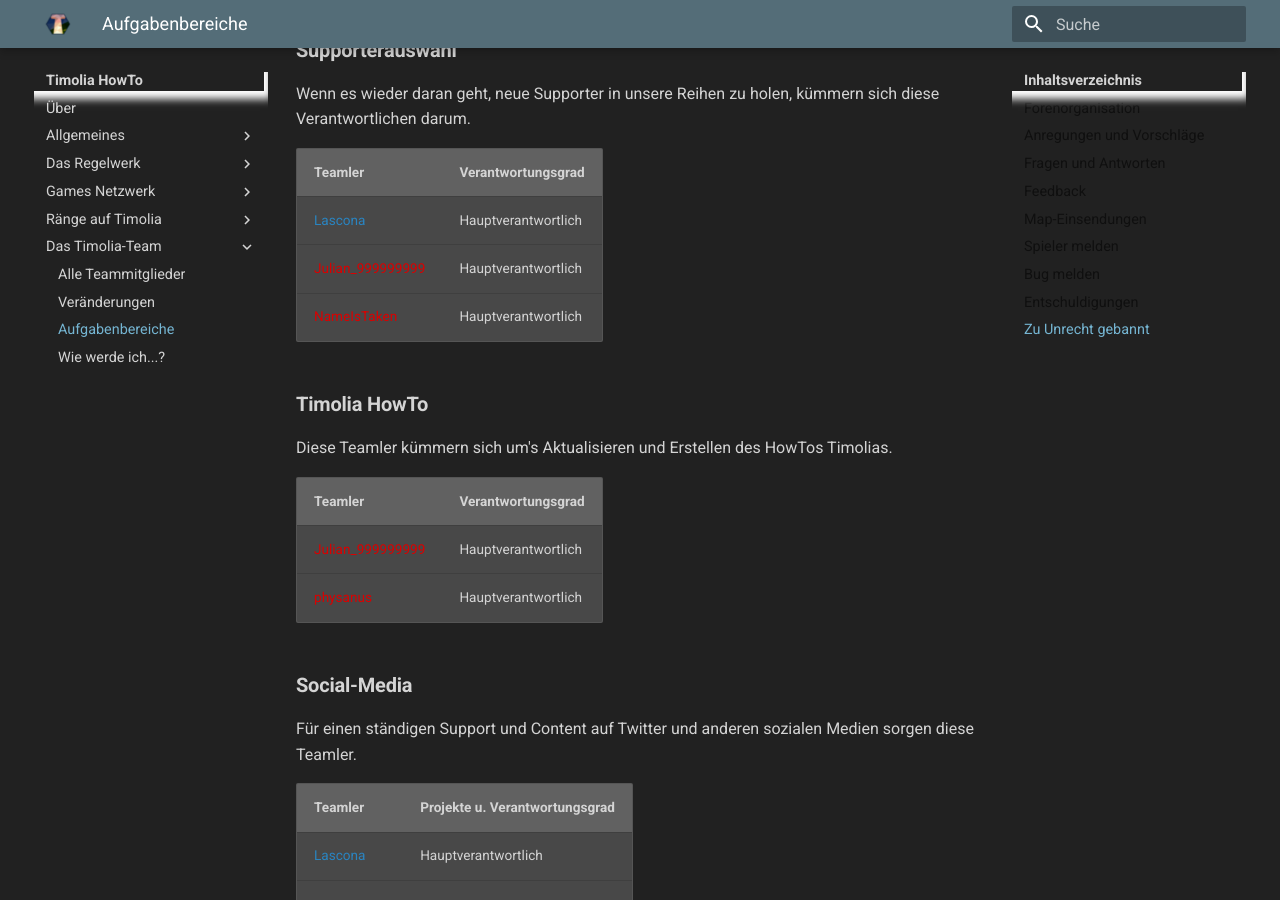
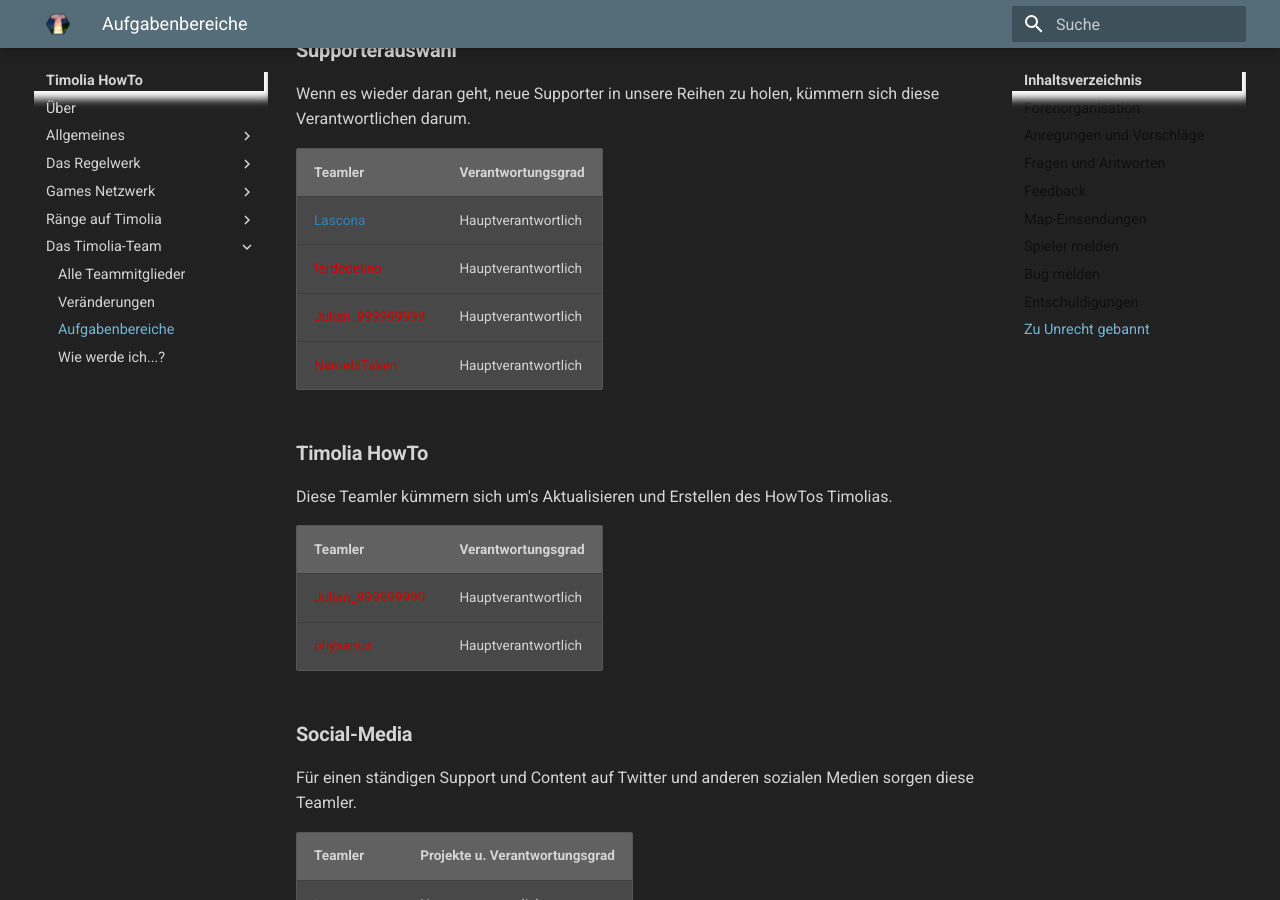
Before and after one commit to TimoliaDE/HowTo, an MkDocs documentation site: the page built from docs/team/responsibilities.md, in a window 1280 px wide and 900 px high, scrolled down 4131 px. Built offline with MkDocs 1.6.1 and Material for MkDocs 9.7.7, drawn with Linux system fonts in a browser that asks for light colours; old or Windows-style settings are respelled for this version of MkDocs.

Commit message:
ferdedelino: BV Supporterauswahl

```diff
--- a/docs/team/responsibilities.md
+++ b/docs/team/responsibilities.md
@@ -115,6 +115,7 @@ Wenn es wieder daran geht, neue Supporter in unsere Reihen zu holen, kümmern si
 | Teamler | Verantwortungsgrad |
 | ------ | ------ |
 |<span class='administrator'>Lascona</span> | Hauptverantwortlich |
+|<span class='moderator'>ferdedelino</span> | Hauptverantwortlich |
 |<span class='moderator'>Julian_999999999</span> | Hauptverantwortlich |
 |<span class='moderator'>NameIsTaken</span> | Hauptverantwortlich |
 
```
Also changed, not shown: docs/team/members.md (+1 -0 lines).
